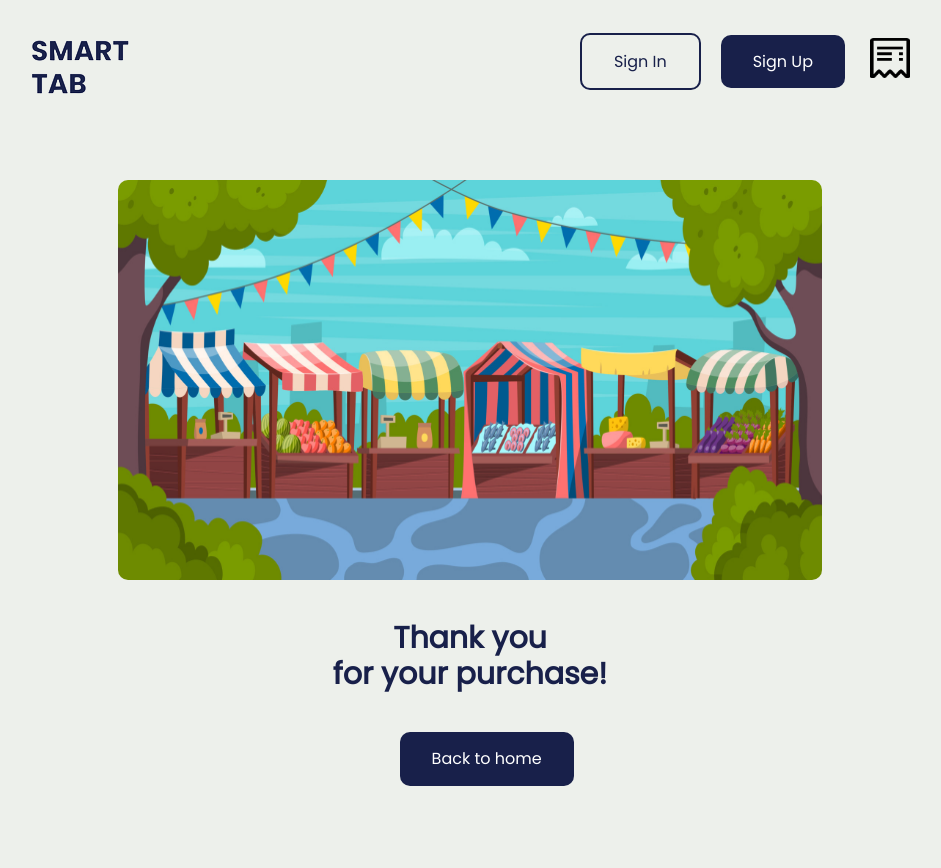
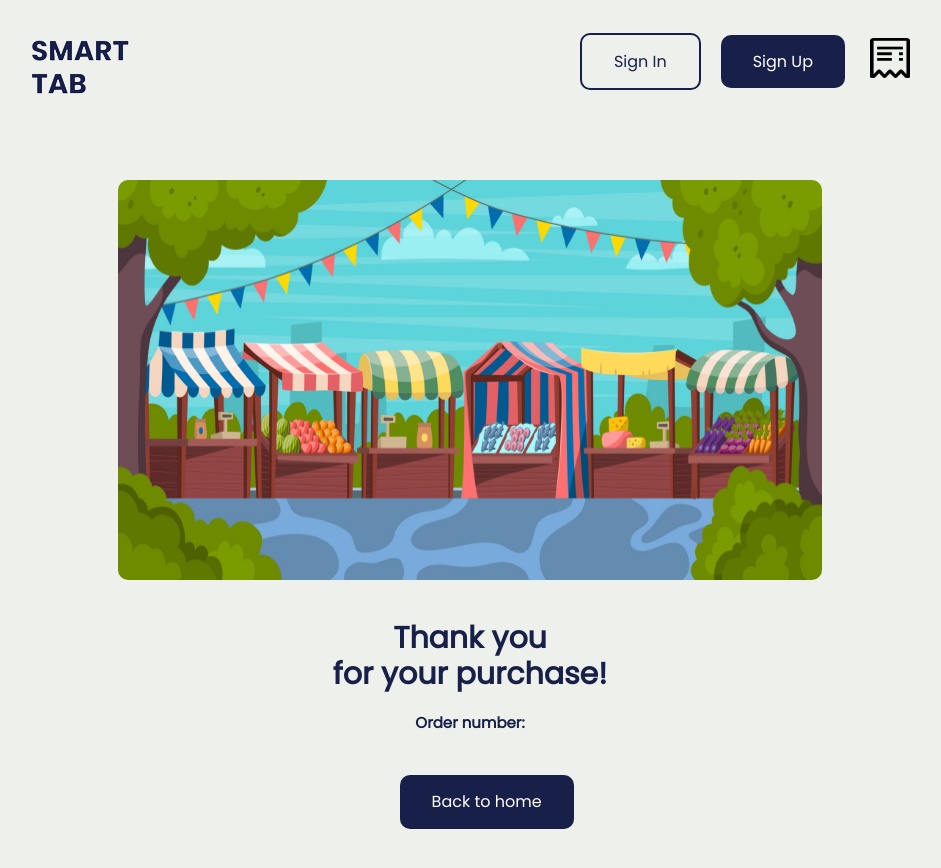
Before and after one commit to fredfermin02/smartTab, an Angular app: page /thank-you in a window 1280 px wide. Shown: the top 868 px of the page, without its empty margins (170-1111 px from the left). Built offline with nearby package versions, Linux system fonts and the light colour scheme.

Commit message:
Changes to Thank-you

```diff
--- a/src/app/Pages/thank-you/thank-you.component.css
+++ b/src/app/Pages/thank-you/thank-you.component.css
@@ -110,6 +110,14 @@ ul {
   margin-top: 40px;
 }
 
+p {
+  margin-top: 20px;
+  text-align: center;
+  font-size: 15px;
+  font-weight: 900;
+  color: #18204a;
+}
+
 .button3 {
   margin-top: 40px;
   background-color: #18204a;
--- a/src/app/Pages/thank-you/thank-you.component.html
+++ b/src/app/Pages/thank-you/thank-you.component.html
@@ -1,13 +1,13 @@
 <div class="container">
 
   <div class="center-image">
-        <img class="dinner-table"
-        src="./assets/thank-you/thankYouImage.jpg">
+    <img class="dinner-table" src="./assets/thank-you/thankYouImage.jpg">
   </div>
 
   <div class="Thank-You">
     <h2 class="text">Thank you <br>for your purchase!
     </h2>
+    <p>Order number: </p>
     <a class="button3"
       href="/Users/danie/Documents/SMSU/SoftwareEngineeringProject/customer-main-page/customer-home-page.html">Back
       to home
```
Lines whose indentation alone changed are shown as unchanged.
